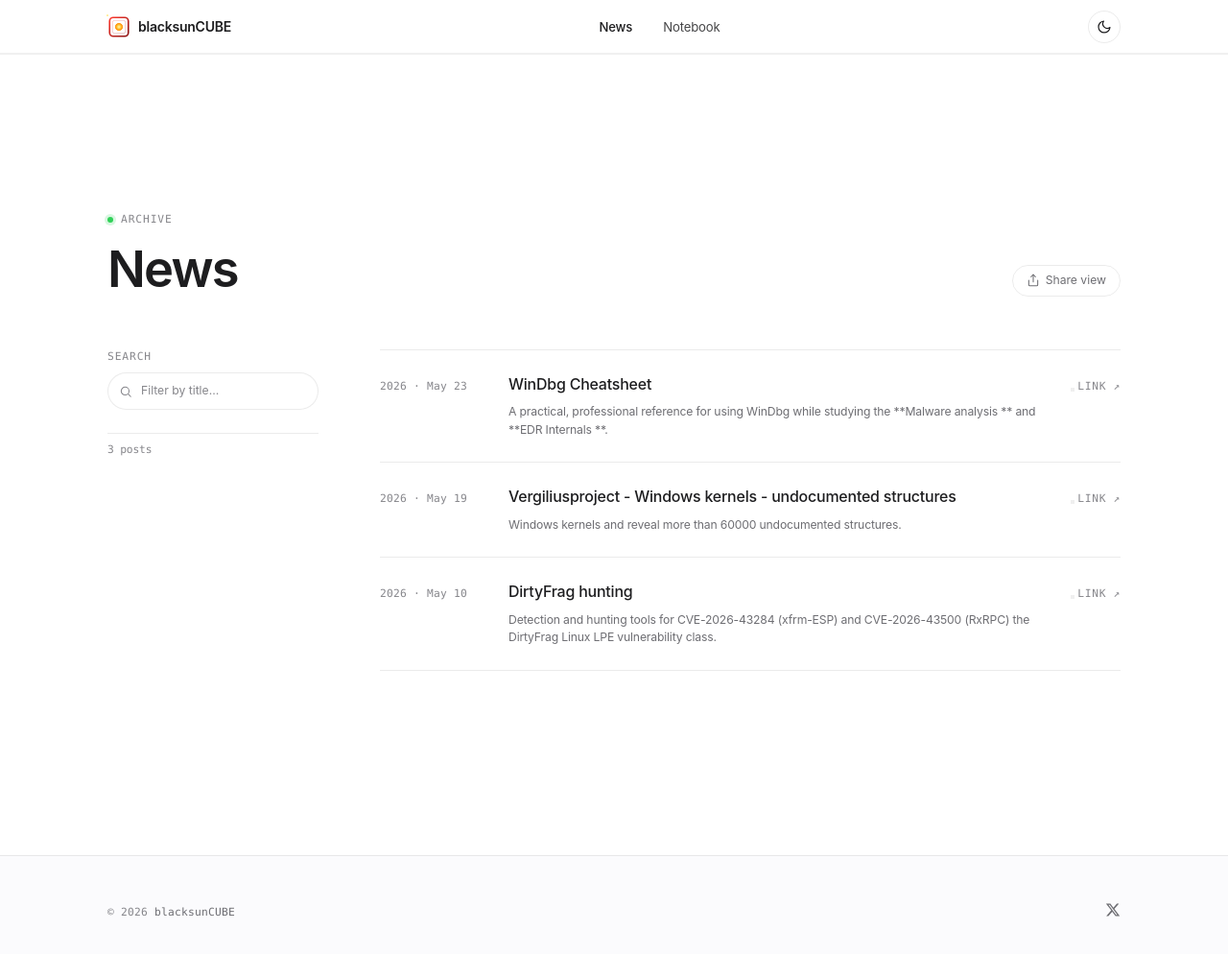
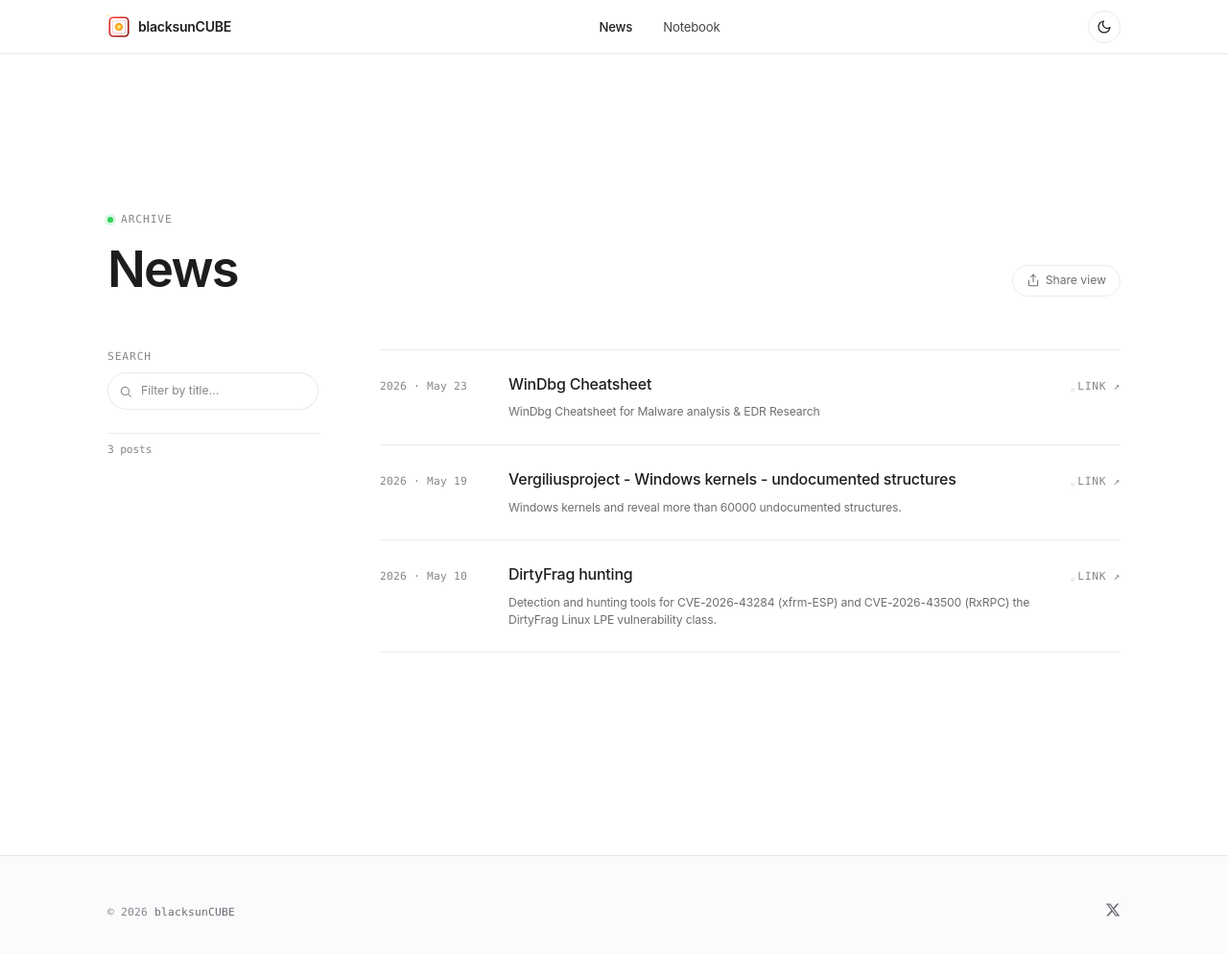
Before and after one commit to blacksunCUBE/blacksunCUBE, a Jekyll site: the page built from public/index.html, in a window 1280 px wide and 1009 px high. Shown: the top 994 px of the window at 96% size. Built offline with Jekyll 4.4.1, drawn with Linux system fonts in a browser that asks for light colours.

Commit message:
Update 2026-05-10-Windbg-cheatsheets.md

```diff
--- a/_posts/2026-05-10-Windbg-cheatsheets.md
+++ b/_posts/2026-05-10-Windbg-cheatsheets.md
@@ -3,7 +3,7 @@ layout: post
 title: "WinDbg Cheatsheet"
 date: 2026-05-23
 description: >
- A practical, professional reference for using WinDbg while studying the **Malware analysis ** and **EDR Internals **.
+ WinDbg Cheatsheet for Malware analysis & EDR Research
 external_url: "https://github.com/blacksunCUBE/Public/blob/main/Windbg-cheatsheets.md"
 tags: [WinDbg]
 ---
```
